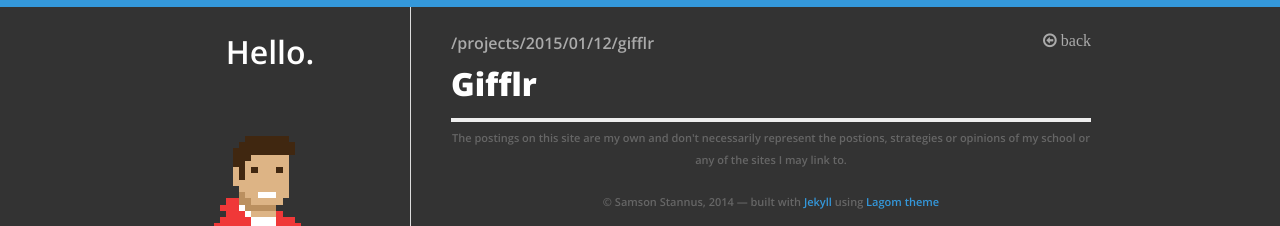
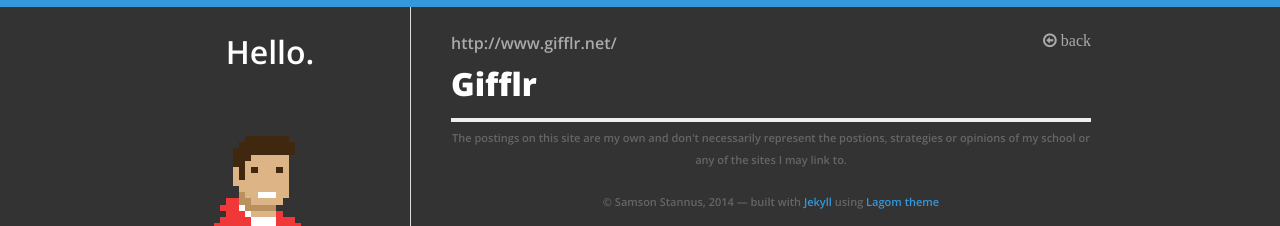
Before and after one commit to SamsonStannus/samsonstannus.github.io, a Jekyll site: the page built from projects/_posts/2015-01-12-gifflr.md, in a window 1280 px wide. Shown: the top 226 px of the page. Built offline with Jekyll 4.4.1, drawn with Linux system fonts in a browser that asks for light colours; nearby versions of some CDN libraries.

Commit message:
add link instead of using url to title projects

```diff
--- a/_layouts/project.html
+++ b/_layouts/project.html
@@ -3,7 +3,7 @@
 ---
 
 <p class="meta">
-  {{ page.url }}
+  {{ page.link }}
   <a href="/projects">
     <i class="home fa fa-arrow-circle-o-left"> back</i>
   </a>
--- a/projects/_posts/2015-01-12-gifflr.md
+++ b/projects/_posts/2015-01-12-gifflr.md
@@ -1,6 +1,6 @@
 ---
 layout: project
 title: Gifflr
-url: http://www.gifflr.net/
+link: http://www.gifflr.net/
 image:
 ---
```
